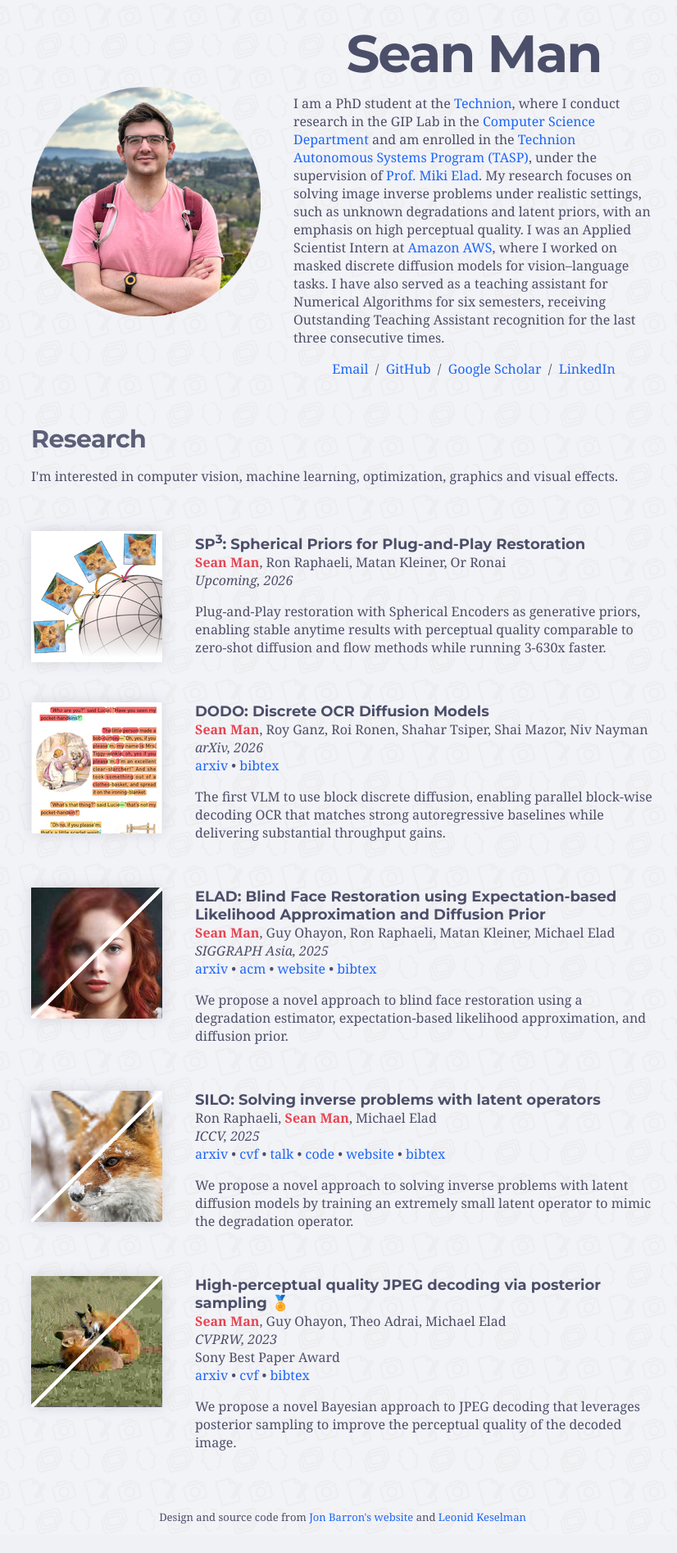
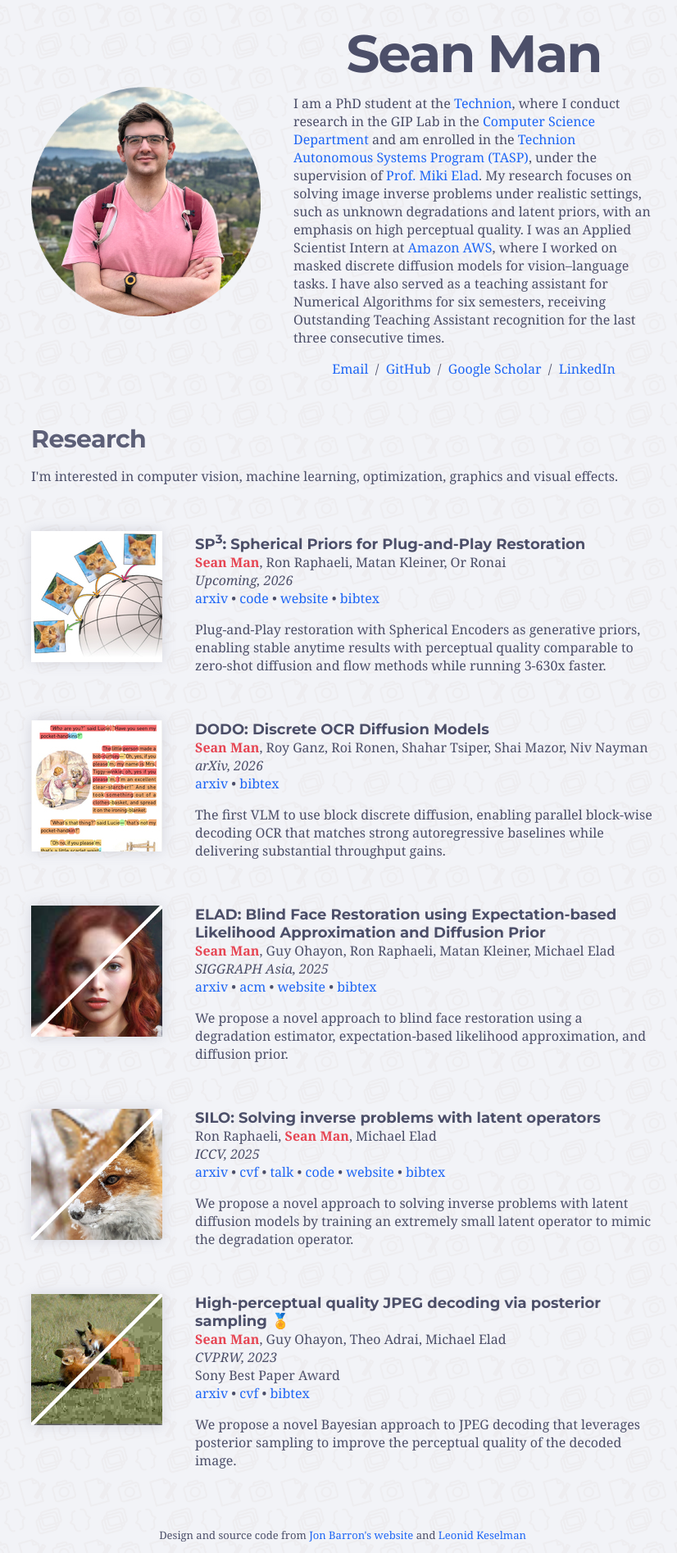
Before and after one commit to man-sean/man-sean.github.io, a Jekyll site: the page built from _posts/2026-06-03-sp3-spherical-priors.markdown, in a window 1280 px wide. Shown: the whole page at 82% size, without its empty margins (222-1048 px from the left). Built offline with Jekyll 4.4.1, drawn with Linux system fonts in a browser that asks for light colours; some web fonts are replaced; before the commit the page ends 1873 px from its top, so only the background shows below that; some of the changed lines change nothing that is shown.

Commit message:
Update SP3 publication links

```diff
--- a/_posts/2026-06-03-sp3-spherical-priors.markdown
+++ b/_posts/2026-06-03-sp3-spherical-priors.markdown
@@ -6,5 +6,15 @@ venue: "Upcoming, 2026"
 date: 2026-06-03
 categories: [research]
 image: "/images/sp3-spherical-priors.jpg"
+arxiv: "https://arxiv.org/abs/2606.16396"
+code: "https://github.com/man-sean/SP3"
+website: "https://man-sean.github.io/sp3-website/"
+bibtex: |
+  @article{man2026sp3,
+    title={SP$^3$: Spherical Priors for Plug-and-Play Restoration},
+    author={Man, Sean and Raphaeli, Ron and Kleiner, Matan and Ronai, Or},
+    journal={arXiv preprint arXiv:2606.16396},
+    year={2026}
+  }
 ---
 Plug-and-Play restoration with Spherical Encoders as generative priors, enabling stable anytime results with perceptual quality comparable to zero-shot diffusion and flow methods while running 3-630x faster.
```
